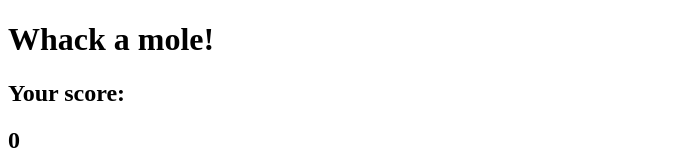
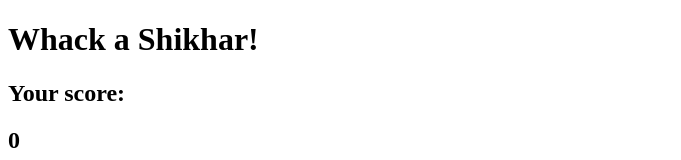
Before and after one commit to ApoorvAnupam11/whack-a-mole, a plain HTML site: page index.html in a window 1280 px wide. Shown: the top 160 px of the page, without its empty margins (0-681 px from the left). Drawn offline with Linux system fonts and the light colour scheme.

Commit message:
Update index.html

```diff
--- a/index.html
+++ b/index.html
@@ -6,7 +6,7 @@
     <link rel="stylesheet" href="style.css" />
   </head>
   <body>
-    <h1>Whack a mole!</h1>
+    <h1>Whack a Shikhar!</h1>
 
     <h2>Your score:</h2>
     <h2 id="score">0</h2>
```
